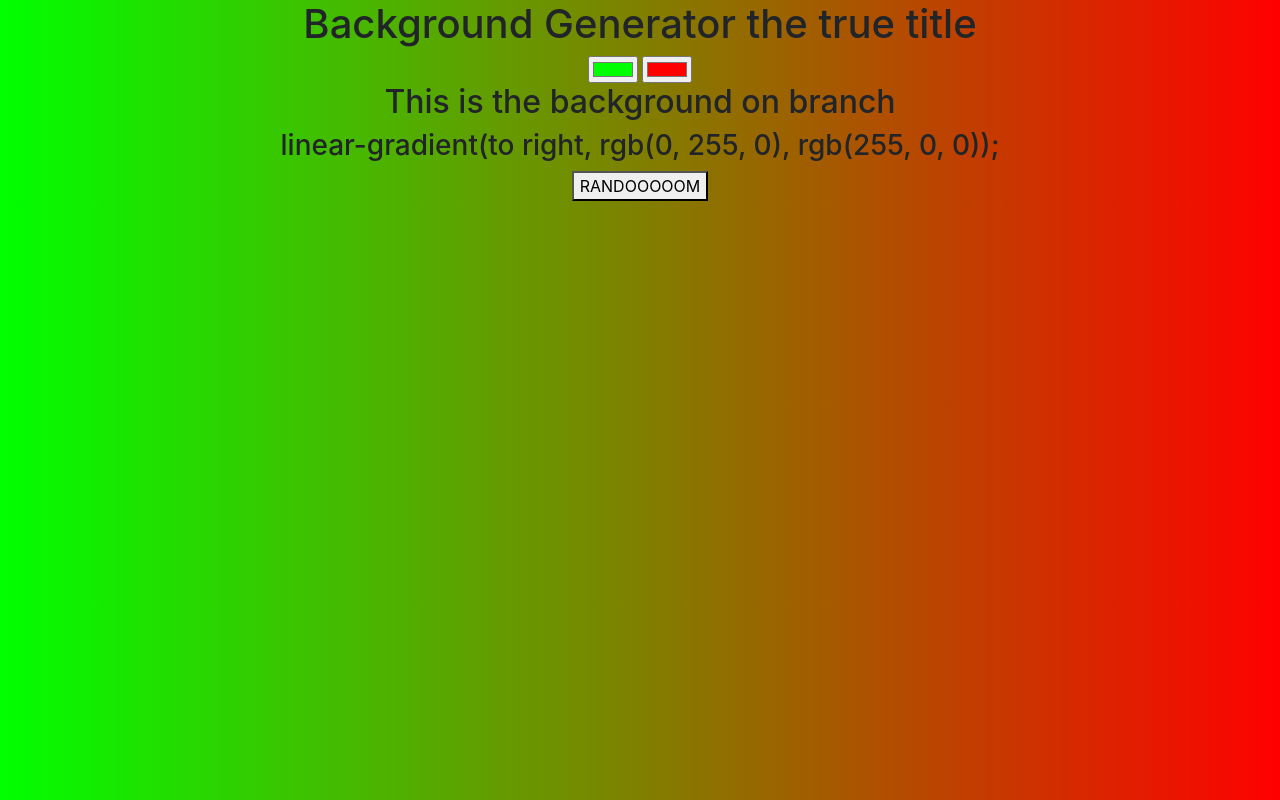
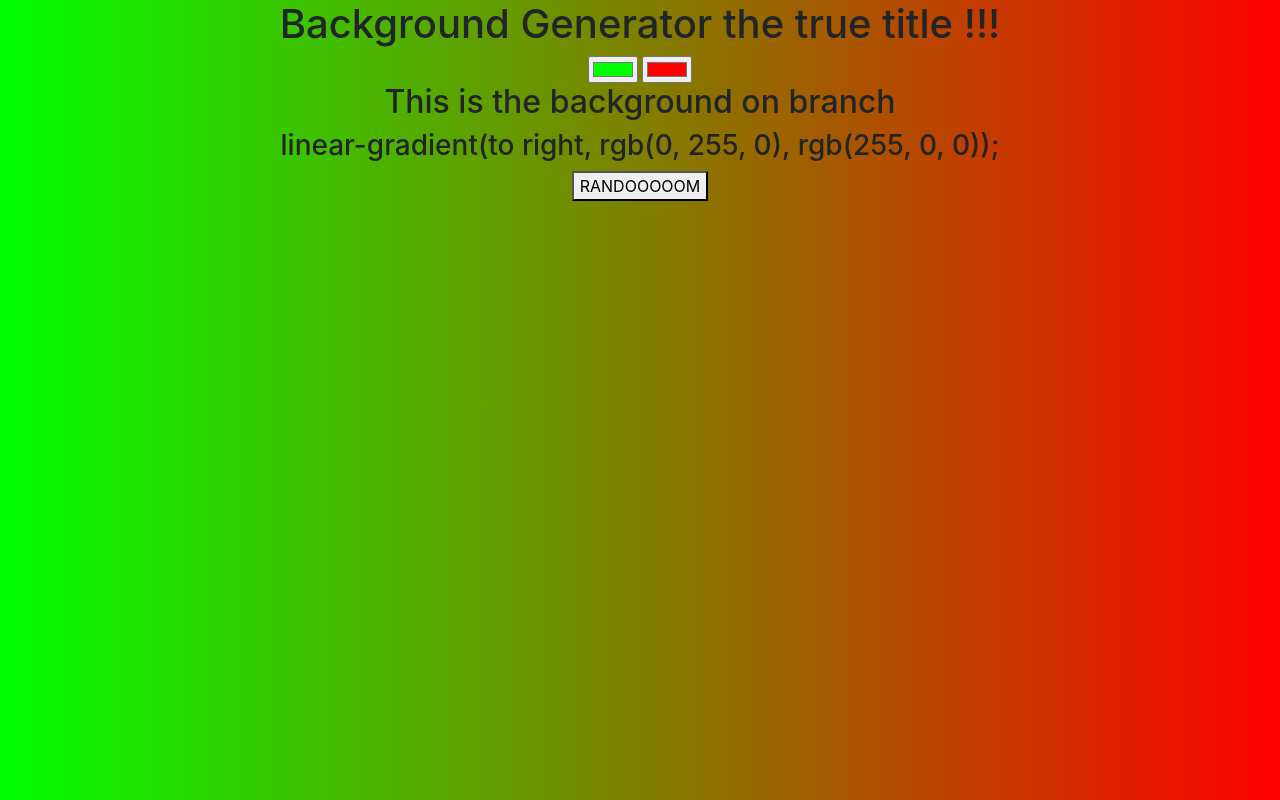
Before and after one commit to Italox/background-generator, a plain HTML site: page index.html in a window 1280 px wide. Drawn offline with nearby package versions, Linux system fonts and the light colour scheme.

Commit message:
added exclamation

```diff
--- a/index.html
+++ b/index.html
@@ -7,7 +7,7 @@
 </head>
 <body id="gradient">
 	<div class="container">
-		<h1>Background Generator the true title</h1>
+		<h1>Background Generator the true title !!!</h1>
 		<input class="color1" type="color" name="color1" value="#00ff00">
 		<input class="color2" type="color" name="color2" value="#ff0000">
 		<h2>This is the background on branch</h2>
```
